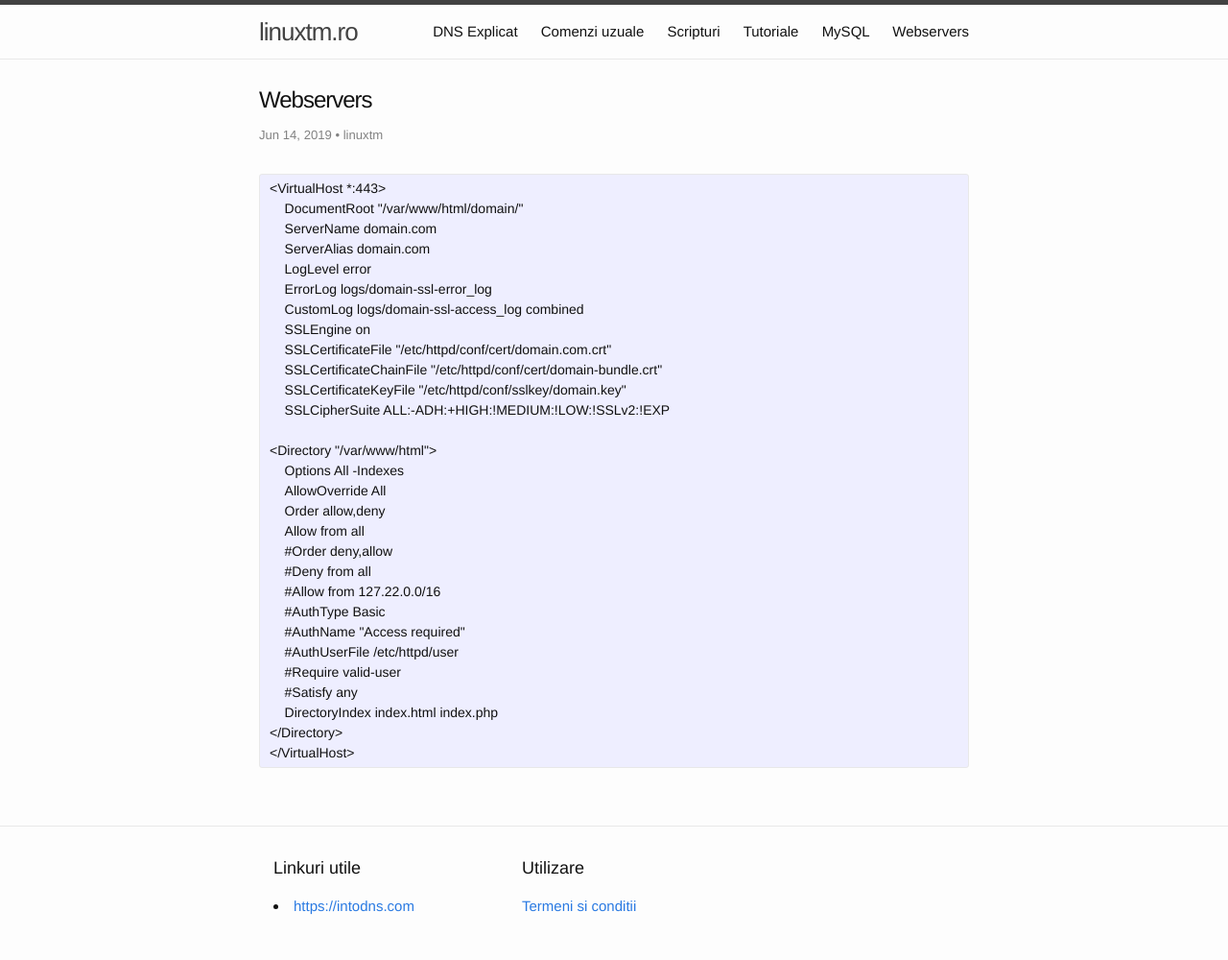
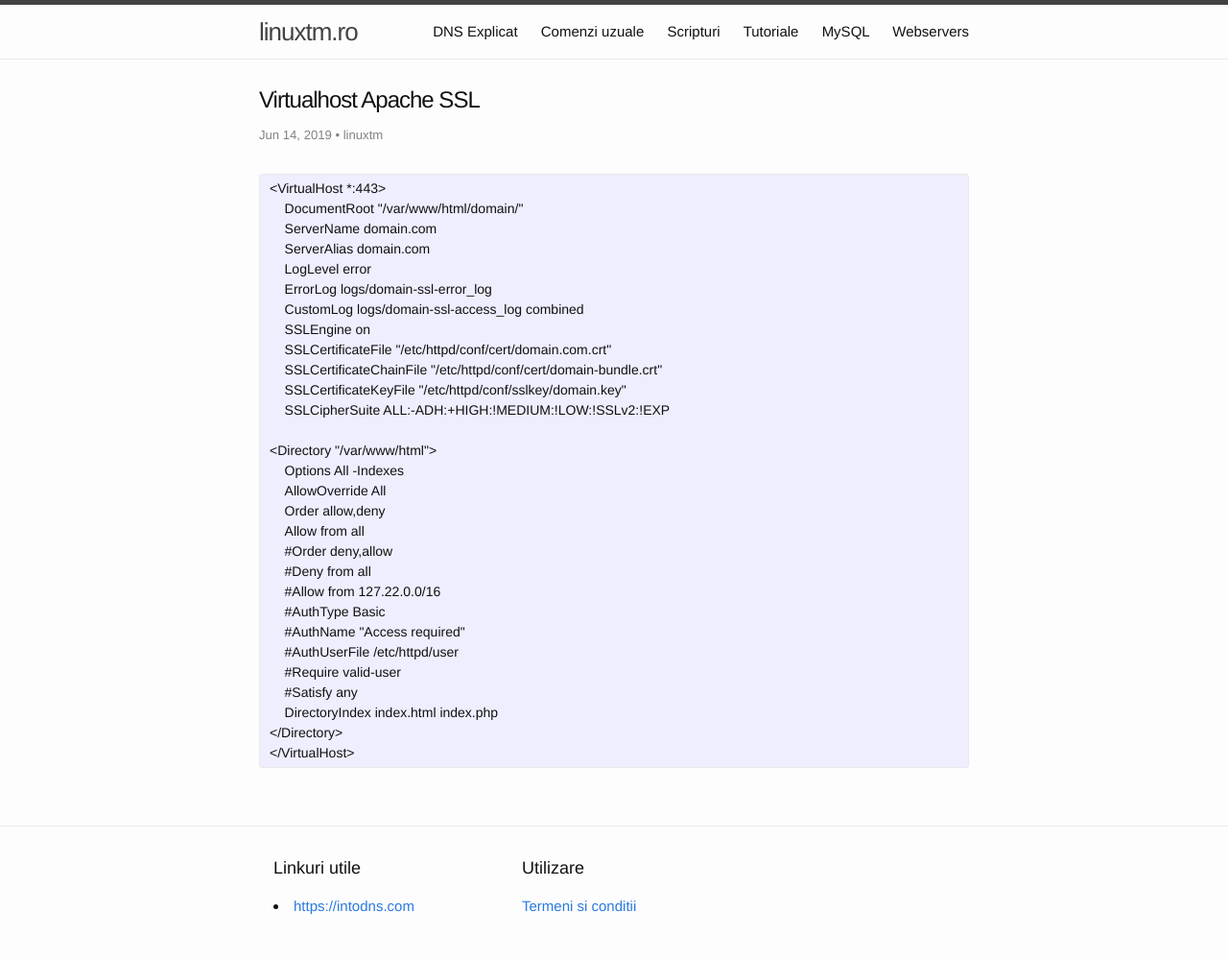
Before and after one commit to linuxtm/linuxtm.github.io, a Jekyll site: the page built from _posts/webservers/2019-06-14-vhost-apache-ssl.md, in a window 1280 px wide. Shown: the whole page at 96% size. Built offline with Jekyll 4.4.1, drawn with Linux system fonts in a browser that asks for light colours.

Commit message:
Update 2019-06-14-vhost-apache-ssl.md

```diff
--- a/_posts/webservers/2019-06-14-vhost-apache-ssl.md
+++ b/_posts/webservers/2019-06-14-vhost-apache-ssl.md
@@ -1,5 +1,5 @@
 ---
-title: Webservers
+title: Virtualhost Apache SSL
 author: linuxtm
 permalink: /vhost-apache-ssl/
 layout: post
```
